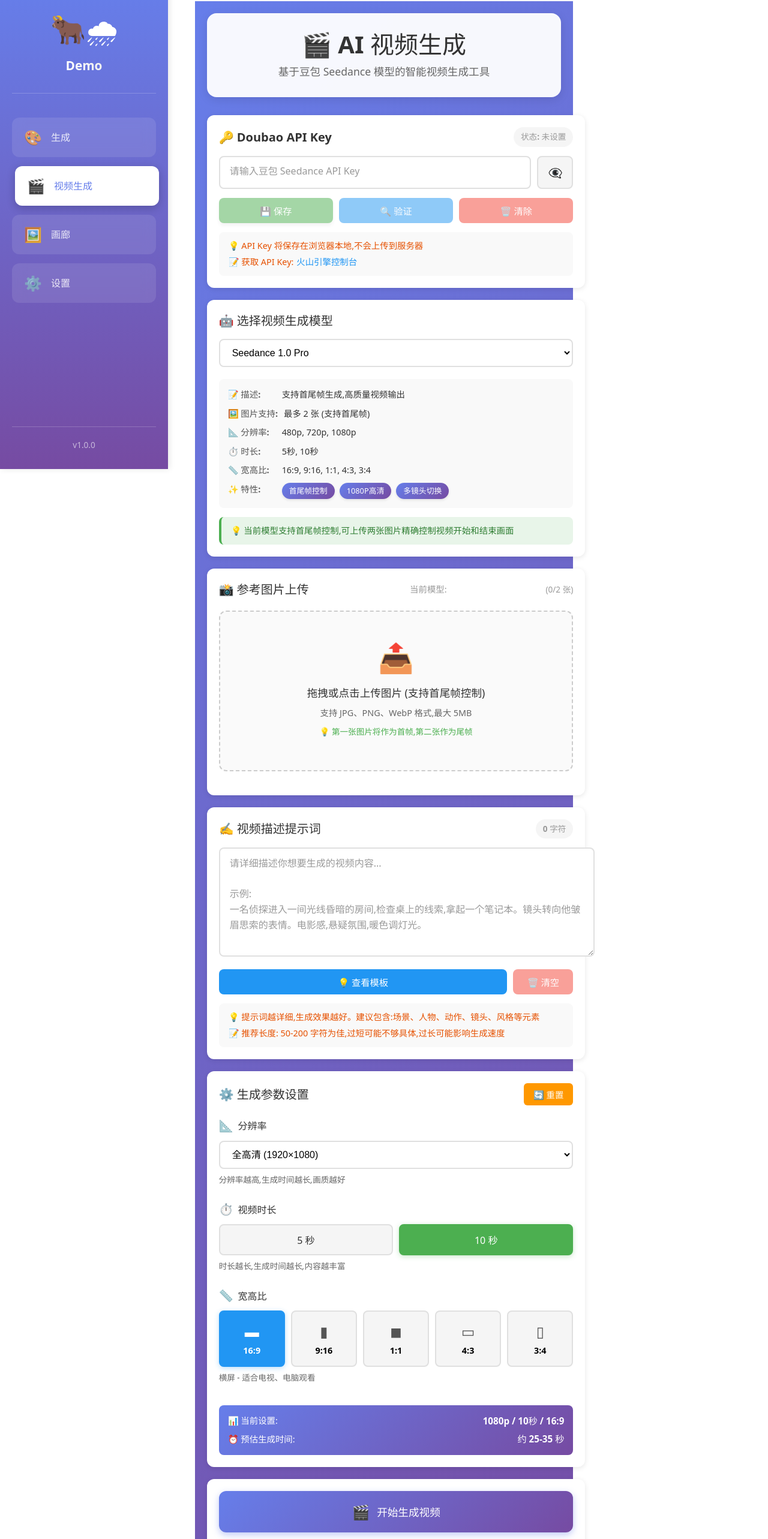
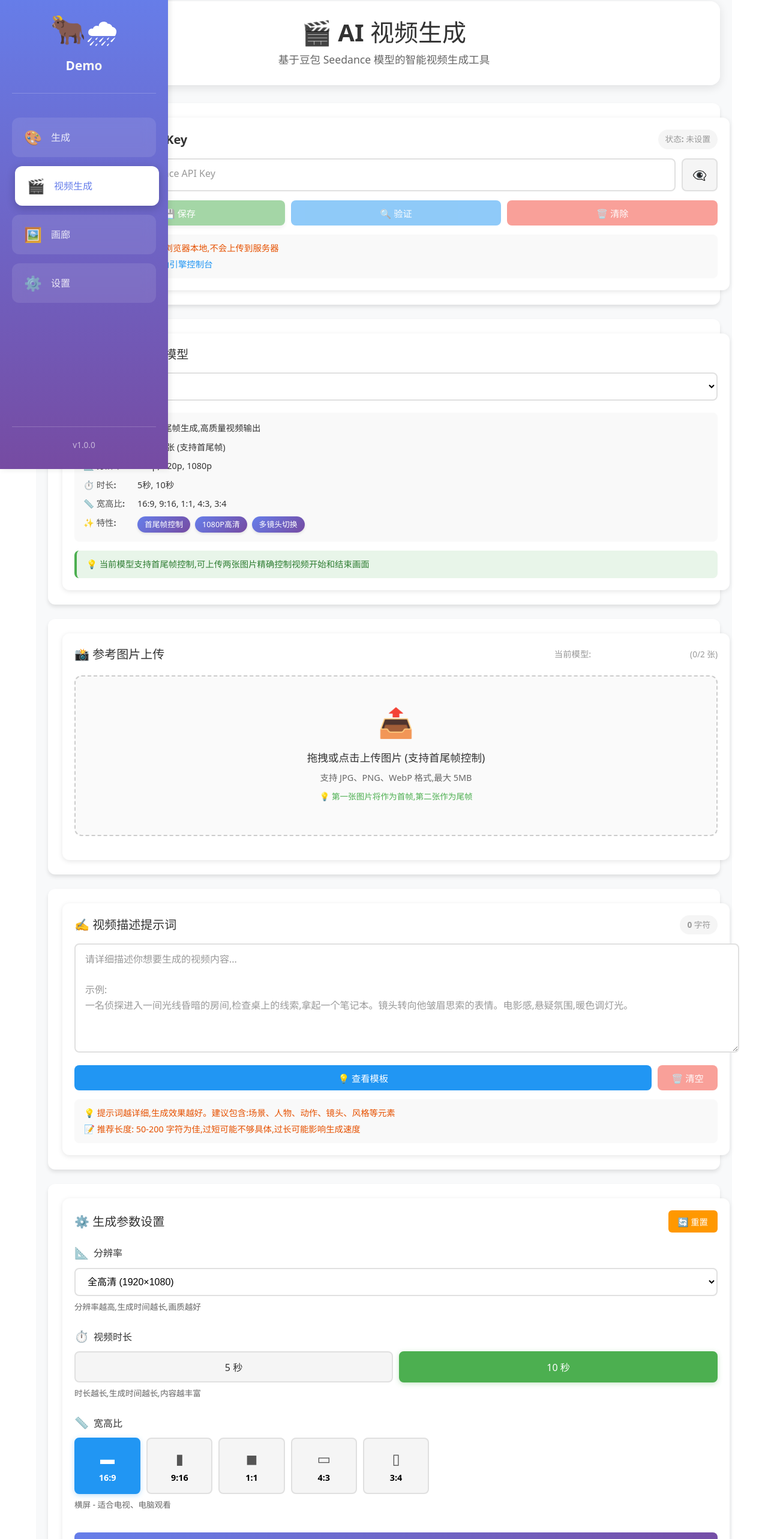
Before and after one commit to fuzser/banana-react-vite, a React app in the folder frontend/: page /video in a window 1280 px wide. Shown: the part 18-2584 px from the top of the page at 60% size. Built offline with nearby package versions, Linux system fonts and the light colour scheme; the HTML template or start-up script is replaced by a standard one.

Commit message:
feat: update video generation service and UI components for improved API integration and styling

```diff
--- a/frontend/src/components/video/VideoApiKeyInput.css
+++ b/frontend/src/components/video/VideoApiKeyInput.css
@@ -11,7 +11,6 @@
   background: #fff;
   border-radius: 12px;
   box-shadow: 0 2px 8px rgba(0, 0, 0, 0.1);
-  margin-bottom: 20px;
 }
 
 /* ================================
--- a/frontend/src/components/video/VideoGenerateButton.css
+++ b/frontend/src/components/video/VideoGenerateButton.css
@@ -11,7 +11,6 @@
   background: #fff;
   border-radius: 12px;
   box-shadow: 0 2px 8px rgba(0, 0, 0, 0.1);
-  margin-bottom: 20px;
 }
 
 /* ================================
--- a/frontend/src/components/video/VideoGenerateButton.jsx
+++ b/frontend/src/components/video/VideoGenerateButton.jsx
@@ -50,6 +50,7 @@
    * 处理生成按钮点击
    */
   const handleGenerate = async () => {
+    const API_BASE_URL = import.meta.env.VITE_API_URL || 'http://localhost:3000'
     // 验证参数
     const errors = validateParams();
     if (errors.length > 0) {
@@ -70,7 +71,7 @@
       setStatusMessage('正在创建生成任务...');
       setProgress(10);
 
-      const createResponse = await fetch('/api/video/generate', {
+      const createResponse = await fetch(`${API_BASE_URL}/api/video/generate`, {
         method: 'POST',
         headers: {
           'Content-Type': 'application/json'
--- a/frontend/src/components/video/VideoModelSelector.css
+++ b/frontend/src/components/video/VideoModelSelector.css
@@ -11,7 +11,6 @@
   background: #fff;
   border-radius: 12px;
   box-shadow: 0 2px 8px rgba(0, 0, 0, 0.1);
-  margin-bottom: 20px;
 }
 
 /* ================================
--- a/frontend/src/components/video/VideoParamsPanel.css
+++ b/frontend/src/components/video/VideoParamsPanel.css
@@ -11,7 +11,6 @@
   background: #fff;
   border-radius: 12px;
   box-shadow: 0 2px 8px rgba(0, 0, 0, 0.1);
-  margin-bottom: 20px;
 }
 
 /* ================================
--- a/frontend/src/components/video/VideoPromptInput.css
+++ b/frontend/src/components/video/VideoPromptInput.css
@@ -11,7 +11,6 @@
   background: #fff;
   border-radius: 12px;
   box-shadow: 0 2px 8px rgba(0, 0, 0, 0.1);
-  margin-bottom: 20px;
 }
 
 /* ================================
--- a/frontend/src/pages/VideoPage.css
+++ b/frontend/src/pages/VideoPage.css
@@ -5,11 +5,6 @@
 /* ================================
    页面容器
 ================================ */
-.video-page {
-  min-height: 100vh;
-  background: linear-gradient(135deg, #667eea 0%, #764ba2 100%);
-  padding: 20px 0;
-}
 
 .video-page-container {
   max-width: 900px;
--- a/frontend/src/pages/VideoPage.jsx
+++ b/frontend/src/pages/VideoPage.jsx
@@ -176,8 +176,8 @@
   }, [showPlayer]);
 
   return (
-    <div className="video-page">
-      <div className="video-page-container">
+    <div className="page-container">
+      <div className="container">
         {/* 页面标题 */}
         <div className="page-header">
           <h1>🎬 AI 视频生成</h1>
@@ -185,7 +185,7 @@
         </div>
 
         {/* API Key 输入 */}
-        <section className="page-section">
+        <section className="section">
           <VideoApiKeyInput
             value={apiKey}
             onChange={setApiKey}
@@ -193,7 +193,7 @@
         </section>
 
         {/* 模型选择 */}
-        <section className="page-section">
+        <section className="section">
           <VideoModelSelector
             value={selectedModel}
             onChange={handleModelChange}
@@ -201,7 +201,7 @@
         </section>
 
         {/* 图片上传 */}
-        <section className="page-section">
+        <section className="section">
           <VideoImageUpload
             images={images}
             onChange={handleImagesChange}
@@ -210,7 +210,7 @@
         </section>
 
         {/* 提示词输入 */}
-        <section className="page-section">
+        <section className="section">
           <VideoPromptInput
             value={prompt}
             onChange={setPrompt}
@@ -218,7 +218,7 @@
         </section>
 
         {/* 参数设置 */}
-        <section className="page-section">
+        <section className="section">
           <VideoParamsPanel
             params={params}
             onChange={handleParamsChange}
@@ -227,7 +227,7 @@
         </section>
 
         {/* 生成按钮 */}
-        <section className="page-section">
+        <section className="section">
           <VideoGenerateButton
             apiKey={apiKey}
             selectedModel={selectedModel}
@@ -242,7 +242,7 @@
 
         {/* 视频播放器 */}
         {showPlayer && currentVideoUrl && (
-          <section className="page-section">
+          <section className="section">
             <VideoPlayer
               videoUrl={currentVideoUrl}
               videoInfo={currentVideoInfo}
```
Also changed, not shown: 1 other file (tests, documents, lock files or other folders).
